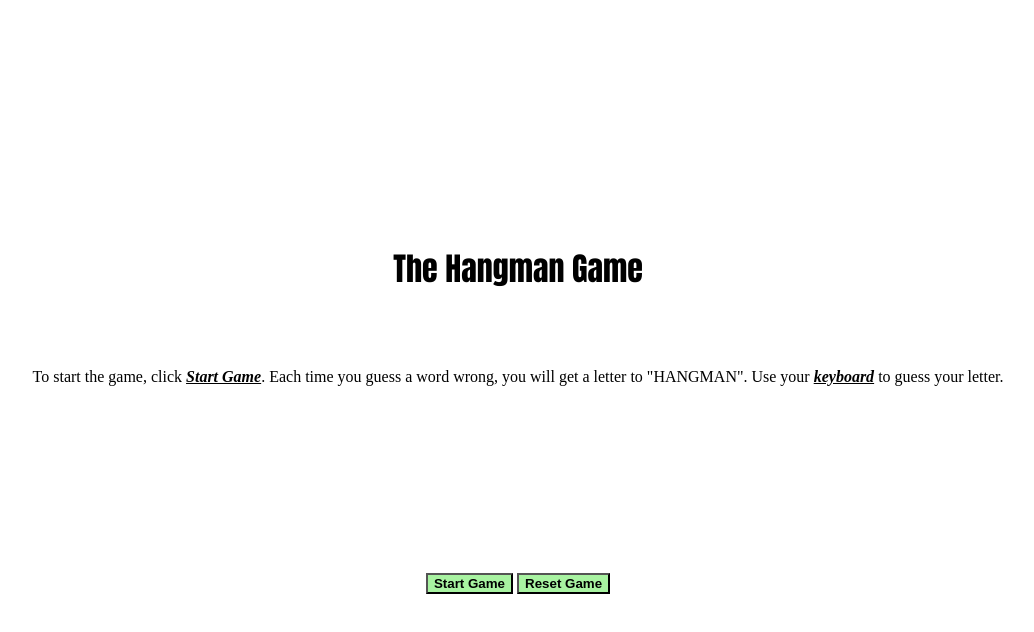
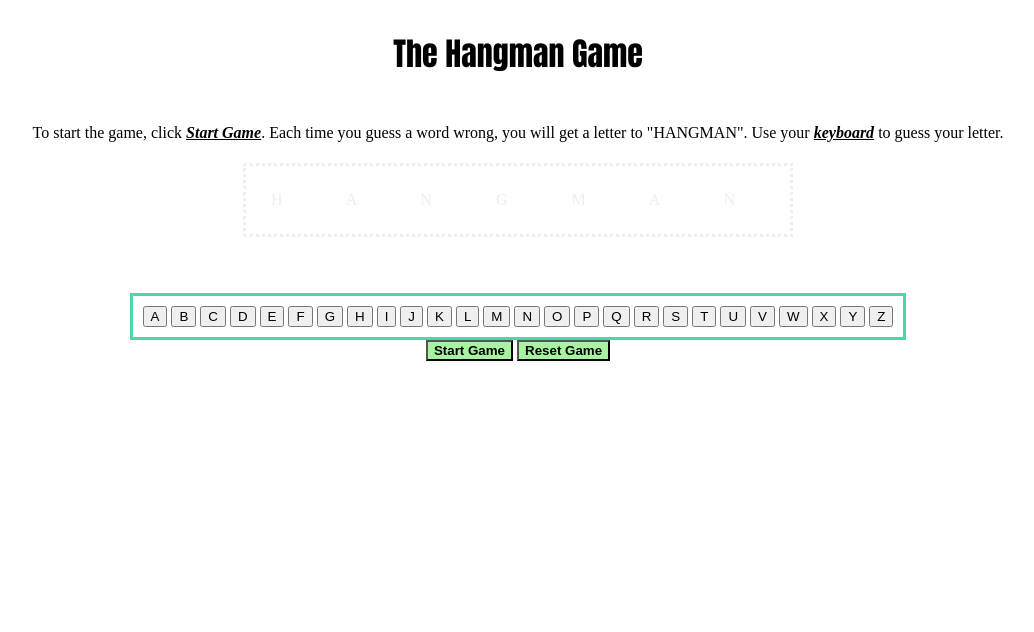
Before and after one commit to smith-test/hangman-game, a website: page index.html in a window 1280 px wide. Shown: the whole page, without its empty margins (122-1156 px from the left). Drawn offline with Linux system fonts and the light colour scheme.

Commit message:
and more changes

```diff
--- a/css/style.css
+++ b/css/style.css
@@ -1,15 +1,19 @@
-.flex-center {
+
+body {
+  height: 150vh;
   display: flex;
   flex-direction: column;
   align-items: center;
-  justify-content: center;
 }
-
-.hangManIndicator {
+p {
+  text-align: center;
+  padding: 5px;
+}
+ .hangManIndicator {
   letter-spacing: 30px;
-  padding: 5%;
+  padding: 2%;
   border-style: dotted;
-  color: white
+  color: rgb(245, 235, 235)
 }
 .letter {
   color: white
@@ -22,7 +26,7 @@
 h1 {
   font-family: Impact, Haettenschweiler;
   font-size: xx-large;
-  padding-bottom: 3%;
+  padding-bottom: 3px;
    }
 
 .message-header {
@@ -52,8 +56,7 @@ h3 {
 }
 
 .keyboard {
-  display: flex;
-  flex-wrap: wrap;
+  padding: 10px;
   border-color: rgb(68, 219, 169);
   border-style: solid;
 }
@@ -64,9 +67,10 @@ h3 {
 
 
 body {
-  height: 100vh;
+  height: 150vh;
+  display: flex;
   flex-direction: column;
-  flex-wrap: wrap;
+  align-items: center;
 }
 
 .startClicked {
@@ -77,3 +81,8 @@ em {
   text-decoration: underline;
   font-weight: bold;
 }
+
+changeButton {
+  color: black;
+  display: z
+}
--- a/index.html
+++ b/index.html
@@ -7,7 +7,7 @@
     <link rel="stylesheet" href="css/style.css">
     <script defer src="js/main.js"></script>
 </head>
-<body class="flex-center">
+<body></body>
     <h1>The Hangman Game</h1>
     <p>To start the game, click <em>Start Game</em>.  Each time you guess a word wrong, you
         will get a letter to "HANGMAN".  Use your <em>keyboard</em> to guess your letter.
@@ -26,35 +26,36 @@
     <h2 class="message-header"></h2>
     <h3 class="randomWord"></h3>
     </div>
-
-    <!-- <div class="keyboard" >
-      <button>A</button>
+    <br>
+    </br>
+    <div class="keyboard" >
+    <button>A</button>
     <button>B</button>
-    <button >C</button>
-    <button  >D</button>
-    <button >E</button>
-    <button  >F</button>
+    <button>C</button>
+    <button>D</button>
+    <button>E</button>
+    <button>F</button>
     <button>G</button>
     <button>H</button>
-    <button   >I</button>
-    <button   >J</button>
-    <button  >K</button>
-    <button   >L</button>
-    <button   >M</button>
-    <button   >N</button>
-    <button   >O</button>
-    <button   >P</button>
-    <button   >Q</button>
-    <button  >R</button>
-    <button  >S</button>
-    <button >T</button>
-    <button >U</button>
-    <button  >V</button>
-    <button  >W</button>
-    <button  >X</button>
-    <button  >Y</button>
+    <button>I</button>
+    <button>J</button>
+    <button>K</button>
+    <button>L</button>
+    <button>M</button>
+    <button>N</button>
+    <button>O</button>
+    <button>P</button>
+    <button>Q</button>
+    <button>R</button>
+    <button>S</button>
+    <button>T</button>
+    <button>U</button>
+    <button>V</button>
+    <button>W</button>
+    <button>X</button>
+    <button>Y</button>
     <button>Z</button>
-    </div>  -->
+    </div>
 
     <div>
         <button id="startButton" class="buttons">Start Game</button>
--- a/js/main.js
+++ b/js/main.js
@@ -3,28 +3,30 @@
 
 /**----Cached Elements---- */
 const startButtonEl = document.getElementById('startButton'); //variable for my Start Game button
-const resetEl = document.getElementById('resetGame');
-const hangmanStatusEl = document.getElementById('hangman');
-const message = ("Welcome to Hangman! Here is your Word: ")
-//let letterEl = document.querySelector('.keyboard')  //grabbing the keyboard letters
+const resetEl = document.getElementById('resetGame'); //reset game element
+const hangmanStatusEl = document.getElementById('hangman').children;  //grabs the Hangman element
+const message = ("Welcome to Hangman! Here is your Word: ");//Message to user
+const keyboardButtons = document.querySelectorAll(".keyboard button");
 
 startButtonEl.addEventListener('click', handleStart);  //event listener for my Start Game button
 resetEl.addEventListener('click', resetGame);  //event listener for reseting game
-//letterEl.addEventListener('click', grabLetter); //event listener for keyboard clicks
+keyboardButtons.forEach(button => button.addEventListener('click', grabLetter)); //event listener for keyboard clicks
+
 
 /**-------State----------- */
-let wrongGuesses = 0;
-
+let wrongGuesses = 0; //increment when letter is clicked and doesn't match
+let guessedLetters = []; //letters are added to array on letter click
+const maxGuessesAllowed = 7; //HANGMAN has 7 letters
 
 /**------------Random Word------------- */
 //Below is where the random word will be broken out into Array
-let arr = []
-const randomWord = ("Sunflower")
+let arr = [];
+const randomWord = ("Sunflower");
 arr += randomWord.replace(',' , '');
 //arr = randomWord.split('').replace(',' , '');
 
 /*--------------Logic---------- */
-init ()
+init ();
 
 
 function init () {
@@ -33,45 +35,72 @@ function init () {
    };
 
 
-
 //function to handle when user clicks Start Game
 function handleStart() {
     document.getElementById('startButton').classList.add("startClicked");
     document.querySelector('.message-header').innerHTML = message;
     showRandomWord();
-}
+};
 
 //Once Start is clicked, the random word box will show
 function showRandomWord() {
     document.getElementById('randomWord').classList.add("showWordBorder");
     console.log(arr);
     document.querySelector('.randomWord').innerHTML = arr;
-}
+};
 
 //This function will handle the Hangman letters after each wrong guess
 function updateHangmanIndicator(){
+    //somehow update wrongGuesses to the count of bad guess
     document.getElementById('hangman').getElementsByTagName('span')[wrongGuesses - 1].classList.add("wrong");
     console.log(hangmanStatusEl);
 
-}
+};
 
 //this function will reset the game
 function resetGame(){
     //reset HangMan
     location.reload();  //this refreshes the browser
 
-}
+};
 
-function grabLetter() {
-   document.onkeydown = function(evt) {
-    const key = evt.key;
-    if(key.length !== 1 || key.valueOf(String)) {
-        console.log(`${key} "is a letter"`);
+function grabLetter(event) {
+   //disable the button clicked
+   for (let i = 0; i < keyboardButtons.length; i++) {
+   keyboardButtons[i].classList.add("changeButton")
+   }
+   //get letter from keyboardButtons
+   let letter = keyboardButtons;
+   console.log(letter);
+   if (randomWord.includes(letter)) {
+    //update the Random Word by highlighting the correct letter
+    //arr.forEach
 
-    } else {
-        document.querySelector('.message-header').innerHTML = ("Reset and Start Game then Enter a single letter only")
+    //add letter to guessedLetters array
+
+    checkWin();
+   } else
+    //update wrongGUesses
+    //update HangmanIndicator
+    //checkLoss function to see if lost
+    checkLoss();
+};
+
+ function updateRandomWord (){
+    //replace underline with letter guessed correctly
+
+ };
+
+function checkWin() {
+    //this will check to see if the randomWord has been guessed and if so
+    //present Message stating they won
+};
+function checkLoss() {
+    if (wrongGuesses !== maxGuessesAllowed){
+        //allow user to continue
+
+    }else {
+    //disable keyboard keys
+    //display message stating they have guessed the max (this is where Hangman should be fully shown)
     }
-
-   }
-
-}
+};
```
